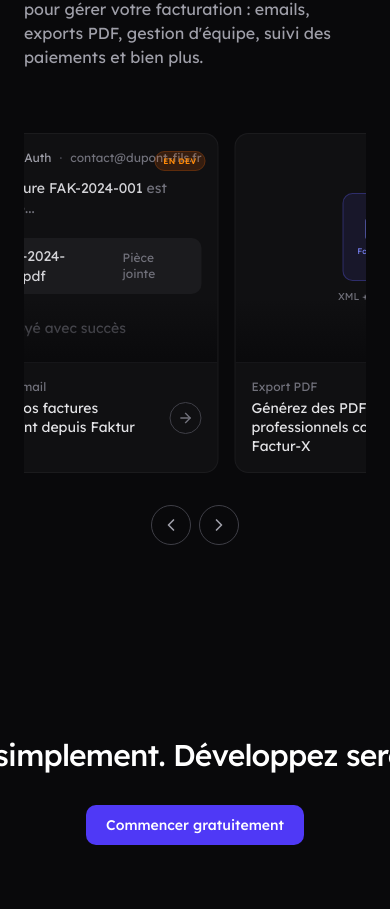
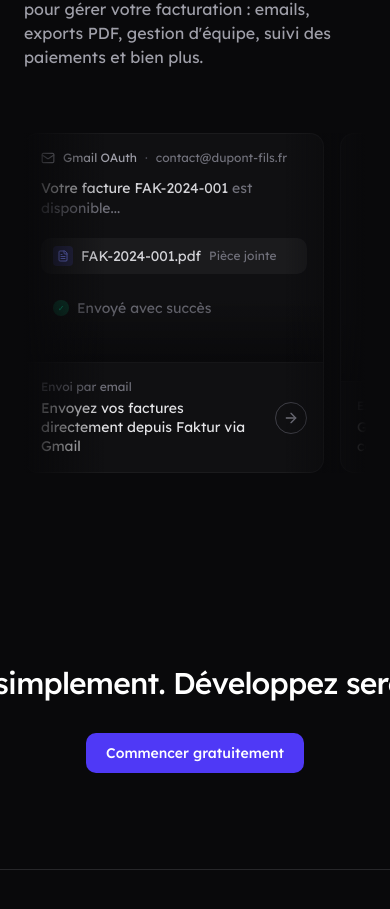
Before and after one commit to fakturapp/landing_page, a Next.js app: page / in a window 390 px wide. Shown: the part 9535-10444 px from the top of the page. Built offline with nearby package versions, Linux system fonts and the light colour scheme.

Commit message:
WorkflowsSection: En dev badge only on mobile, modern scroll with blur edges

```diff
--- a/components/workflows-section.tsx
+++ b/components/workflows-section.tsx
@@ -1,7 +1,7 @@
 "use client"
 
-import { useState, useEffect, useRef, useCallback } from "react"
-import { ChevronLeft, ChevronRight, ArrowRight, Mail, FileText, Users, Shield, RefreshCw, Github, Code2 } from "lucide-react"
+import { useRef, useEffect, useCallback } from "react"
+import { ChevronRight, ArrowRight, Mail, FileText, Users, Shield, RefreshCw, Github, Code2 } from "lucide-react"
 
 const carouselCards = [
   {
@@ -52,6 +52,7 @@ const carouselCards = [
     title: "Gérez votre facturation où que vous soyez",
     icon: ArrowRight,
     mockup: "mobile",
+    badge: "En dev",
   },
 ]
 
@@ -201,32 +202,49 @@ function CardMockup({ type }: { type: string }) {
 }
 
 export function WorkflowsSection() {
-  const [scrollPosition, setScrollPosition] = useState(0)
-  const maxScroll = carouselCards.length - 4
+  const scrollRef = useRef<HTMLDivElement>(null)
   const autoScrollRef = useRef<ReturnType<typeof setInterval> | null>(null)
-  const pauseRef = useRef(false)
+  const scrollSpeedRef = useRef(0) // -1 left, 0 none, 1 right
+  const rafRef = useRef<number | null>(null)
 
-  const scrollLeftFn = useCallback(() => {
-    setScrollPosition((p) => Math.max(0, p - 1))
+  // Smooth auto-scroll
+  useEffect(() => {
+    const el = scrollRef.current
+    if (!el) return
+
+    autoScrollRef.current = setInterval(() => {
+      if (scrollSpeedRef.current === 0) {
+        el.scrollLeft += 0.5
+        // Loop back
+        if (el.scrollLeft >= el.scrollWidth - el.clientWidth - 1) {
+          el.scrollLeft = 0
+        }
+      }
+    }, 16)
+
+    return () => { if (autoScrollRef.current) clearInterval(autoScrollRef.current) }
   }, [])
 
-  const scrollRightFn = useCallback(() => {
-    setScrollPosition((p) => {
-      if (p >= maxScroll) return 0
-      return p + 1
-    })
-  }, [maxScroll])
+  // Hover scroll zones
+  const startHoverScroll = useCallback((direction: number) => {
+    scrollSpeedRef.current = direction
+    const el = scrollRef.current
+    if (!el) return
 
-  // Auto-scroll
-  useEffect(() => {
-    autoScrollRef.current = setInterval(() => {
-      if (!pauseRef.current) scrollRightFn()
-    }, 3500)
-    return () => { if (autoScrollRef.current) clearInterval(autoScrollRef.current) }
-  }, [scrollRightFn])
+    const tick = () => {
+      el.scrollLeft += direction * 3
+      rafRef.current = requestAnimationFrame(tick)
+    }
+    rafRef.current = requestAnimationFrame(tick)
+  }, [])
 
-  const handleMouseEnter = () => { pauseRef.current = true }
-  const handleMouseLeave = () => { pauseRef.current = false }
+  const stopHoverScroll = useCallback(() => {
+    scrollSpeedRef.current = 0
+    if (rafRef.current) {
+      cancelAnimationFrame(rafRef.current)
+      rafRef.current = null
+    }
+  }, [])
 
   return (
     <section id="integrations" className="relative py-24" style={{ backgroundColor: "#09090B" }}>
@@ -256,21 +274,53 @@ export function WorkflowsSection() {
           </p>
         </div>
 
-        {/* Carousel */}
-        <div className="relative overflow-hidden" onMouseEnter={handleMouseEnter} onMouseLeave={handleMouseLeave}>
+        {/* Modern horizontal scroll with blur edges */}
+        <div className="relative">
+          {/* Left blur edge */}
           <div
-            className="flex gap-4 transition-transform duration-500 ease-out"
-            style={{ transform: `translateX(-${scrollPosition * (100 / 4)}%)` }}
+            className="absolute left-0 top-0 bottom-0 w-20 z-10 pointer-events-none"
+            style={{ background: "linear-gradient(to right, #09090B, transparent)" }}
+          />
+          {/* Right blur edge */}
+          <div
+            className="absolute right-0 top-0 bottom-0 w-20 z-10 pointer-events-none"
+            style={{ background: "linear-gradient(to left, #09090B, transparent)" }}
+          />
+
+          {/* Left hover zone */}
+          <div
+            className="absolute left-0 top-0 bottom-0 w-24 z-20"
+            onMouseEnter={() => startHoverScroll(-1)}
+            onMouseLeave={stopHoverScroll}
+          />
+          {/* Right hover zone */}
+          <div
+            className="absolute right-0 top-0 bottom-0 w-24 z-20"
+            onMouseEnter={() => startHoverScroll(1)}
+            onMouseLeave={stopHoverScroll}
+          />
+
+          <div
+            ref={scrollRef}
+            className="flex gap-4 overflow-x-auto scrollbar-hide"
+            style={{
+              scrollbarWidth: "none",
+              msOverflowStyle: "none",
+              WebkitOverflowScrolling: "touch",
+              scrollBehavior: "smooth",
+            }}
           >
             {carouselCards.map((card) => (
-              <div key={card.id} className="flex-shrink-0 w-[calc(25%-12px)] min-w-[280px]">
+              <div key={card.id} className="flex-shrink-0 w-[300px]">
                 <div className="bg-zinc-900/50 border border-zinc-800/50 rounded-xl overflow-hidden h-[340px] flex flex-col hover:border-indigo-500/20 transition-colors relative">
-                  {/* Badge "En développement" */}
-                  <div className="absolute top-3 right-3 z-10">
-                    <span className="text-[8px] font-semibold uppercase tracking-wider bg-orange-500/15 text-orange-400 px-2 py-1 rounded-full border border-orange-500/20">
-                      En dev
-                    </span>
-                  </div>
+                  {/* Badge only for cards that have it */}
+                  {card.badge && (
+                    <div className="absolute top-3 right-3 z-10">
+                      <span className="text-[8px] font-semibold uppercase tracking-wider bg-orange-500/15 text-orange-400 px-2 py-1 rounded-full border border-orange-500/20">
+                        {card.badge}
+                      </span>
+                    </div>
+                  )}
 
                   {/* Mockup area */}
                   <div className="flex-1 relative overflow-hidden">
@@ -298,25 +348,14 @@ export function WorkflowsSection() {
             ))}
           </div>
         </div>
+      </div>
 
-        {/* Navigation arrows */}
-        <div className="flex items-center justify-center gap-2 mt-8">
-          <button
-            onClick={scrollLeftFn}
-            className="w-10 h-10 rounded-full border border-zinc-700 flex items-center justify-center text-zinc-400 hover:text-white hover:border-zinc-500 transition-colors disabled:opacity-30 disabled:cursor-not-allowed"
-            disabled={scrollPosition === 0}
-          >
-            <ChevronLeft className="w-5 h-5" />
-          </button>
-          <button
-            onClick={scrollRightFn}
-            className="w-10 h-10 rounded-full border border-zinc-700 flex items-center justify-center text-zinc-400 hover:text-white hover:border-zinc-500 transition-colors disabled:opacity-30 disabled:cursor-not-allowed"
-            disabled={scrollPosition >= maxScroll}
-          >
-            <ChevronRight className="w-5 h-5" />
-          </button>
-        </div>
-      </div>
+      {/* Hide scrollbar globally for this component */}
+      <style jsx>{`
+        .scrollbar-hide::-webkit-scrollbar {
+          display: none;
+        }
+      `}</style>
     </section>
   )
 }
```
